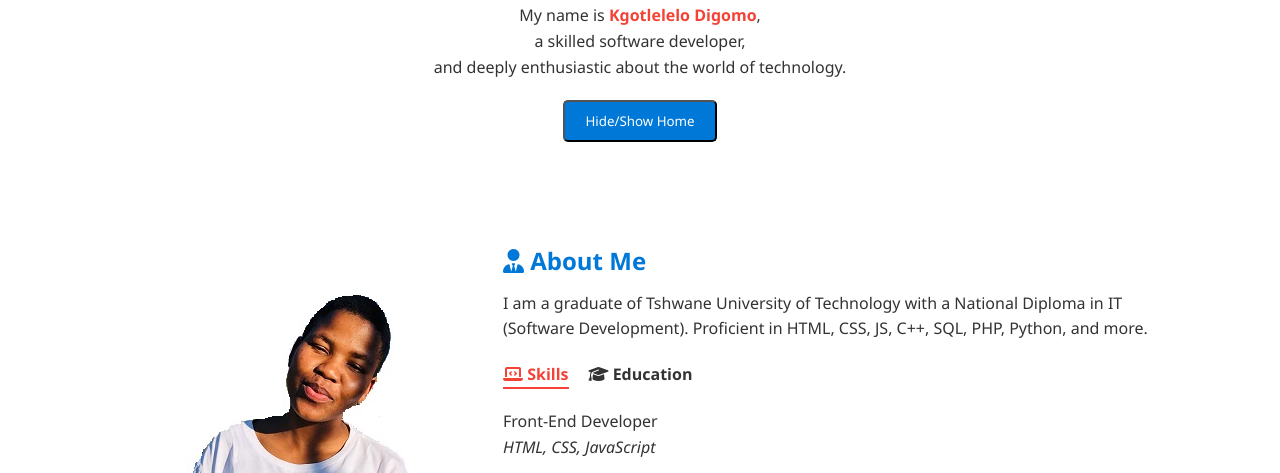
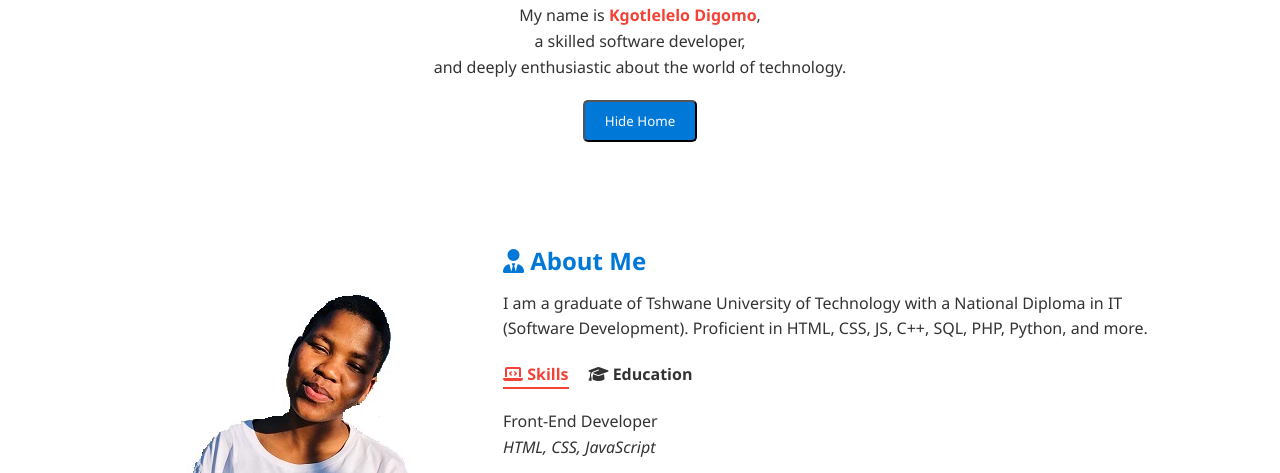
Before and after one commit to KgLelo/portfolio1, a plain HTML site: page index.html in a window 1280 px wide. Shown: the part 295-768 px from the top of the page. Drawn offline with Linux system fonts and the light colour scheme.

Commit message:
Update index.html

```diff
--- a/index.html
+++ b/index.html
@@ -49,7 +49,7 @@
       a skilled software developer,<br>
       and deeply enthusiastic about the world of technology.</p>
     <!--<button class="btn" onclick="toggleHome()">Hide/Show Home</button>-->
-    <button class="btn" id="toggleHomeBtn" onclick="toggleHome()">Hide/Show Home</button>
+    <button class="btn" id="toggleHomeBtn" onclick="toggleHome()">Hide Home</button>
   </div>
 </section>
 
```
